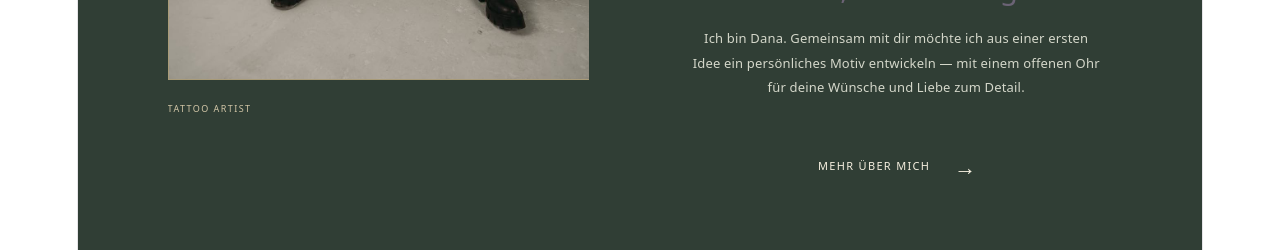
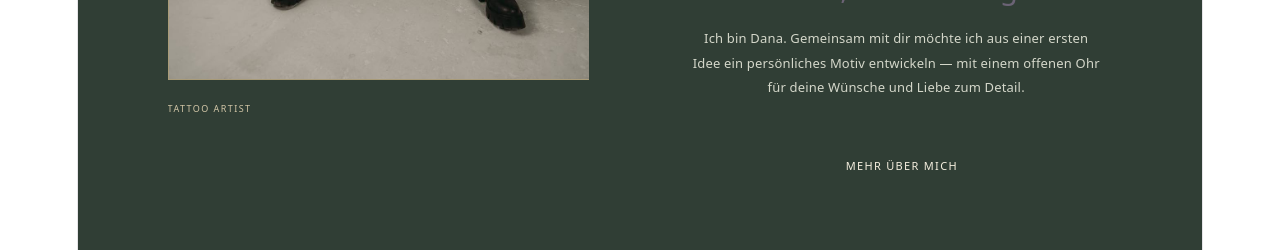
Before and after one commit to AnnaFillanna/dana-tattoo, a React (Vite) app: page / in a window 1280 px wide. Shown: the part 2700-2950 px from the top of the page. Built offline with nearby package versions, Linux system fonts and the light colour scheme; the HTML template or start-up script is replaced by a standard one.

Commit message:
Pfeil entfernen und Unterstreichung langsam von links einblenden

```diff
--- a/src/sections/About/About.module.scss
+++ b/src/sections/About/About.module.scss
@@ -61,19 +61,17 @@
   position: relative;
   display: inline-flex;
   align-items: center;
-  gap: 24px;
   min-height: 48px;
   max-width: 100%;
   margin-top: 32px;
-  padding: 10px 8px 10px 0;
+  padding: 10px 0;
   color: #f5efdf;
   font-size: 11px;
   letter-spacing: .12em;
   text-transform: uppercase;
   text-decoration: none;
   transition: color .3s ease;
-  &::before { content: ''; position: absolute; left: 0; right: 0; bottom: 4px; height: 1px; background: currentColor; transform: scaleX(0); transform-origin: center; transition: transform .35s ease; }
-  span { font-size: 22px; line-height: 1; transition: transform .3s ease; }
+  &::before { content: ''; position: absolute; left: 0; right: 0; bottom: 4px; height: 1px; background: currentColor; transform: scaleX(0); transform-origin: left center; transition: transform 1.1s ease-in-out; }
   &:focus-visible { color: #d2c6a7; outline: 2px solid #d2c6a7; outline-offset: 5px; }
   &:focus-visible::before { transform: scaleX(1); }
   &:active { color: #d2c6a7; }
@@ -81,7 +79,6 @@
 @media (hover: hover) {
   .link:hover { color: #d2c6a7; }
   .link:hover::before { transform: scaleX(1); }
-  .link:hover span { transform: translateX(6px); }
 }
 
 @media (max-width: 1000px) {
@@ -99,7 +96,7 @@
   .eyebrow { margin-bottom: 20px; }
   .divider { margin-block: 26px; }
 }
-@media (prefers-reduced-motion: reduce) { .link, .link::before, .link span { transition: none; } .link:hover, .link:hover span { transform: none; } }
+@media (prefers-reduced-motion: reduce) { .link, .link::before { transition: none; } }
 
 .portraitWindow {
   position: relative;
--- a/src/sections/About/About.tsx
+++ b/src/sections/About/About.tsx
@@ -32,7 +32,7 @@ export const About = ({ portraitSrc = danaPortrait }: AboutProps) => (
           ein persönliches Motiv entwickeln — mit einem offenen Ohr für
           deine Wünsche und Liebe zum Detail.
         </p>
-        <Link className={styles.link} to="/ueber-mich">Mehr über mich<span aria-hidden="true">→</span></Link>
+        <Link className={styles.link} to="/ueber-mich">Mehr über mich</Link>
       </div>
     </div>
   </section>
```
